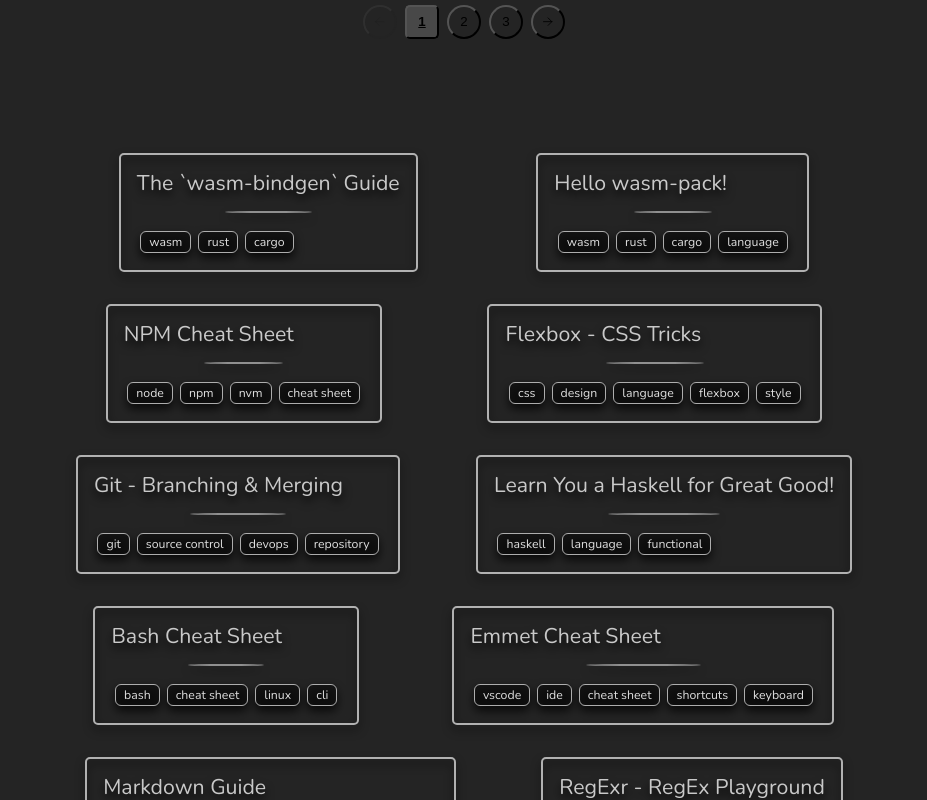
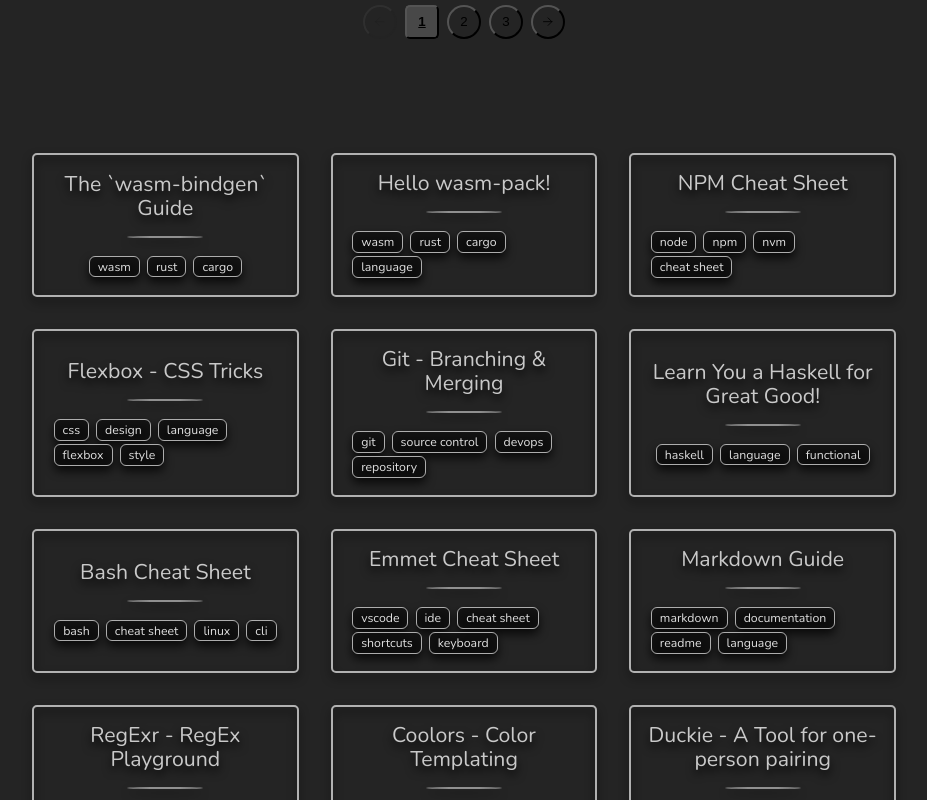
Before and after one commit to JaynewDee/cheep, a React (Vite) app: page / in a window 1280 px wide. Shown: the part 800-1600 px from the top of the page, without its empty margins (176-1103 px from the left). Built offline with nearby package versions, Linux system fonts and the light colour scheme; a web font is replaced by a local one.

Commit message:
fix footer styles

```diff
--- a/src/App.css
+++ b/src/App.css
@@ -1,12 +1,12 @@
 #root {
-  max-width: 1280px;
   margin: 0 auto;
   text-align: center;
   height: 100vh;
 }
 
 .App {
-  height: 100%;
+  min-height: 100vh;
+  width: 100%;
 }
 body {
   margin: 0;
@@ -97,14 +97,15 @@
   font-family: "Nunito", sans-serif;
   display: flex;
   flex-flow: column wrap;
-  justify-content: space-between;
-  align-items: flex-start;
+  justify-content: center;
+  align-items: center;
   margin: 1rem;
   padding: 1rem;
   border: 2px solid rgba(240, 240, 240, 0.7);
   border-radius: 5px;
   filter: drop-shadow(0px 5px 5px black);
   transition: transform 0.11s;
+  flex: 1 0 25%;
 }
 
 .resource-container:hover {
@@ -143,7 +144,7 @@
 .resource-list {
   display: flex;
   flex-flow: row wrap;
-  justify-content: space-evenly;
+  justify-content: space-between;
   margin-top: 11%;
 }
 
@@ -157,16 +158,15 @@
   color: white;
   background-color: rgba(10, 10, 10, 0.86);
   position: sticky;
-  width: 100vw;
   height: 2rem;
   bottom: 0;
-  left: 50%;
-  right: -50%;
+  left: 0;
+  width: 100%;
+
   font-size: 0.66rem;
 }
 
 footer > p {
-  margin: 0;
   color: white;
 }
 
```
